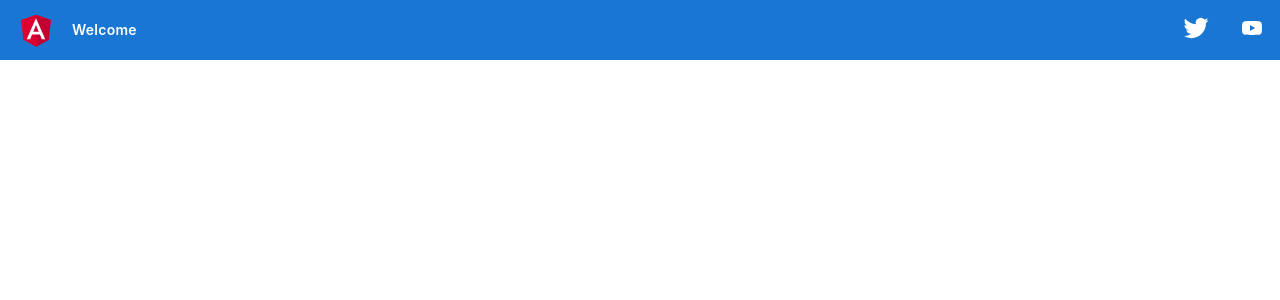
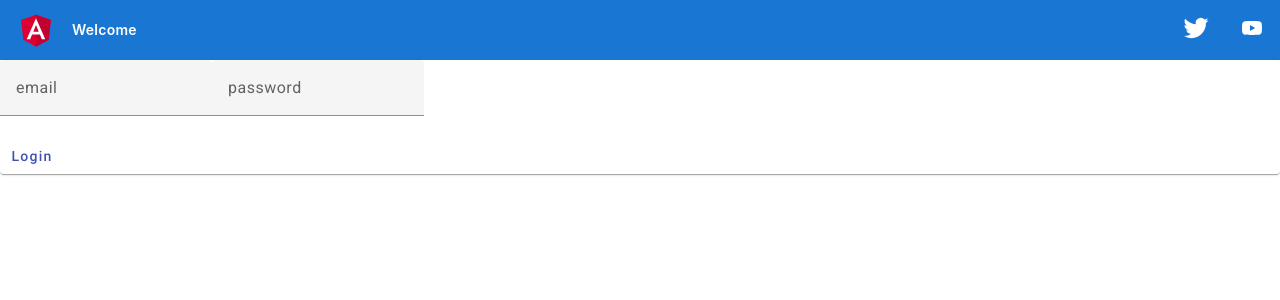
Before and after one commit to leriano7/angular-candidates, an Angular app: page /login in a window 1280 px wide. Before the commit this address led to /. Shown: the top 300 px of the page. Built offline with nearby package versions, Linux system fonts and the light colour scheme.

Commit message:
Going ahead

```diff
--- a/src/app/app-routing.module.ts
+++ b/src/app/app-routing.module.ts
@@ -4,6 +4,7 @@ import { CandidateListComponent } from './components/candidate-list/candidate-li
 import { CreateCandidateComponent } from './components/create-candidate/create-candidate.component';
 import { EditCandidateComponent } from './components/edit-candidate/edit-candidate.component';
 import { authenticationGuard } from './authentication.guard';
+import { LoginComponent } from './components/login/login.component';
 
 const routes: Routes = [
   {
@@ -20,6 +21,10 @@ const routes: Routes = [
     canActivate : [authenticationGuard],
     component: EditCandidateComponent,
   },
+  {
+    path : "login",
+    component : LoginComponent
+  }
 ];
 
 @NgModule({
--- a/src/app/app.module.ts
+++ b/src/app/app.module.ts
@@ -14,6 +14,7 @@ import { ReactiveFormsModule } from '@angular/forms';
 import { EditCandidateComponent } from './components/edit-candidate/edit-candidate.component';
 import { ConfirmationModalComponent } from './components/confirmation-modal/confirmation-modal.component';
 import { HttpClientModule } from '@angular/common/http';
+import { LoginComponent } from './components/login/login.component';
 
 @NgModule({
   declarations: [
@@ -23,7 +24,8 @@ import { HttpClientModule } from '@angular/common/http';
     CreateCandidateComponent,
     CandidateFormComponent,
     EditCandidateComponent,
-    ConfirmationModalComponent
+    ConfirmationModalComponent,
+    LoginComponent
   ],
   imports: [
     BrowserModule,
--- a/src/app/authentication.guard.ts
+++ b/src/app/authentication.guard.ts
@@ -1,9 +1,16 @@
-import { CanActivateFn } from '@angular/router';
+import { inject } from '@angular/core';
+import { CanActivateFn, Router } from '@angular/router';
 
-export const authenticationGuard: CanActivateFn = (route, state) => {
-  // It must return boolean, Promise<boolean> or Observable<boolean>
+export const authenticationGuard: CanActivateFn = () => {
+  const router = inject(Router);
+  // Coherción a booleano.
+  // Esto quiere decir que si es distinto de nulo, será verdadero.
+  // Si es nulo, será falso.
+  if (!!localStorage.getItem('token')) {
+    return true;
+  }
 
+  // ¿Diferencia entre parseUrl y navigate?
 
-
-  return true;
+  return router.parseUrl('/login');
 };
--- /dev/null
+++ b/src/app/components/login/login.component.html
@@ -0,0 +1,18 @@
+<mat-card>
+  <form [formGroup]="loginForm" (ngSubmit)="submit()">
+    <mat-form-field>
+      <input matInput type="text" placeholder="email" formControlName="email" />
+    </mat-form-field>
+    <mat-form-field>
+      <input
+        matInput
+        type="password"
+        placeholder="password"
+        formControlName="password"
+      />
+    </mat-form-field>
+    <div>
+      <button color="primary" mat-button type="submit">Login</button>
+    </div>
+  </form>
+</mat-card>
--- /dev/null
+++ b/src/app/components/login/login.component.ts
@@ -0,0 +1,35 @@
+import { Component, OnInit } from "@angular/core";
+import { FormBuilder, FormGroup, Validators } from "@angular/forms";
+import { Router } from "@angular/router";
+import { RequestAuth } from "src/app/models/request-auth";
+import { User } from "src/app/models/user";
+import { UserService } from "src/app/services/user.service";
+
+@Component({
+  selector: "app-login",
+  templateUrl: "./login.component.html",
+  styleUrls: ["./login.component.scss"],
+})
+export class LoginComponent {
+  loginForm: FormGroup;
+
+  constructor(
+    private fb: FormBuilder,
+    private service: UserService,
+    private router: Router
+  ) {
+    this.loginForm = this.fb.group({
+      email: ["", Validators.required],
+      password: ["", Validators.required],
+    });
+  }
+
+  submit() {
+    if (this.loginForm.valid) {
+      const creds = this.loginForm.value as RequestAuth;
+      this.service.login(creds).subscribe((user: User) => {
+        this.router.navigate(["/"]);
+      });
+    }
+  }
+}
--- /dev/null
+++ b/src/app/models/auth.ts
@@ -0,0 +1,4 @@
+export interface Auth {
+  name : string;
+  token : string;
+}
--- /dev/null
+++ b/src/app/models/request-auth.ts
@@ -0,0 +1,4 @@
+export interface RequestAuth {
+  email : string;
+  password : string;
+}
--- /dev/null
+++ b/src/app/models/response-auth.ts
@@ -0,0 +1,4 @@
+export interface ResponseAuth {
+  id : number;
+  access_token : string;
+}
--- /dev/null
+++ b/src/app/models/user.ts
@@ -0,0 +1,6 @@
+export interface User {
+  id: number;
+  name : string;
+  email : string;
+  password ? : string;
+}
--- /dev/null
+++ b/src/app/services/user.service.ts
@@ -0,0 +1,36 @@
+import { HttpClient } from '@angular/common/http';
+import { Injectable } from '@angular/core';
+import { RequestAuth } from '../models/request-auth';
+import { Observable, switchMap, tap } from 'rxjs';
+import { User } from '../models/user';
+import { ResponseAuth } from '../models/response-auth';
+
+const ENDPOINT = "http://ubuntuserver:3000";
+
+@Injectable({
+  providedIn: 'root'
+})
+export class UserService {
+
+  constructor(private http: HttpClient) { }
+
+  public login = (credentials : RequestAuth) : Observable<User> => {
+    return this.http.post<ResponseAuth>(`${ENDPOINT}/auth/login`,credentials)
+      .pipe(
+          tap((auth: ResponseAuth) =>
+              localStorage.setItem("token",`Bearer ${auth.access_token}`)
+          ),
+          switchMap((auth: ResponseAuth) =>
+              this.http.get<User>(`${ENDPOINT}/api/users/${auth.id}`)
+          )
+      );
+  }
+
+  public logout = () : void => {
+    localStorage.clear();
+  };
+
+  public isLogged = () : Boolean => {
+    return localStorage.getItem("token") != null;
+  }
+}
```
Also changed, not shown: src/app/components/login/login.component.scss (added), 2 other files (tests, documents, lock files or other folders).
